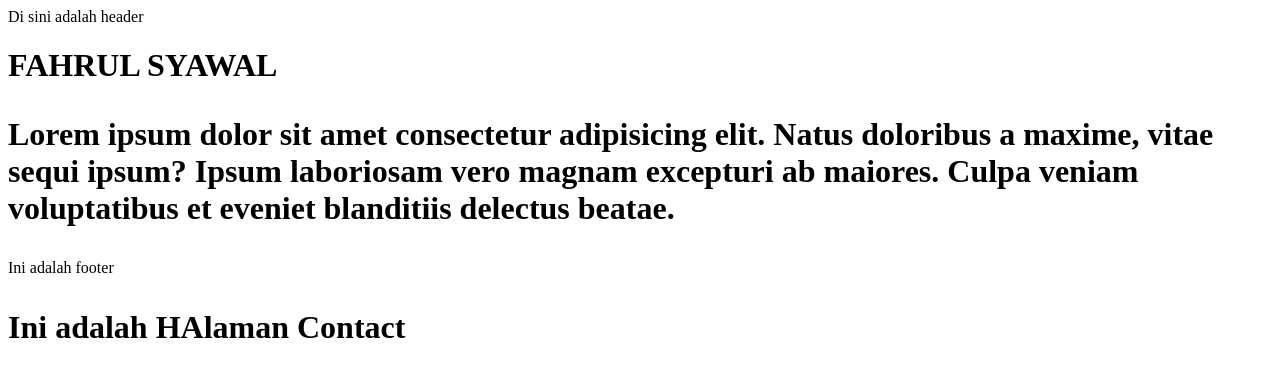
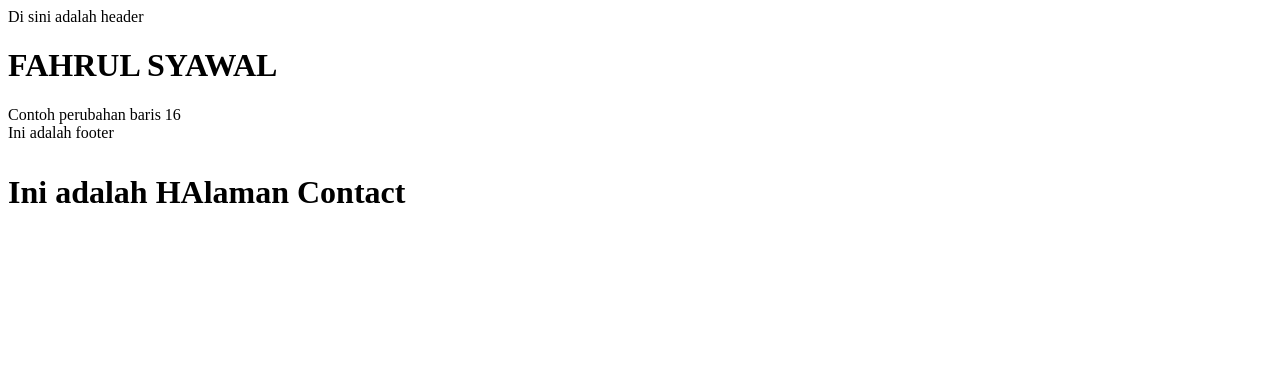
Before and after one commit to fhrldev/LatihanGit, a plain HTML site: page contact-us.html in a window 1280 px wide. Drawn offline with Linux system fonts and the light colour scheme.

```diff
--- a/contact-us.html
+++ b/contact-us.html
@@ -10,7 +10,8 @@
   <header>Di sini adalah header</header>
 
   <h1>FAHRUL SYAWAL</h1>
-  <p>Lorem ipsum dolor sit amet consectetur adipisicing elit. Natus doloribus a maxime, vitae sequi ipsum? Ipsum laboriosam vero magnam excepturi ab maiores. Culpa veniam voluptatibus et eveniet blanditiis delectus beatae.</p>
+
+  <div>Contoh perubahan baris 16</div>
 
   <footer>Ini adalah footer</footer>
 
```
